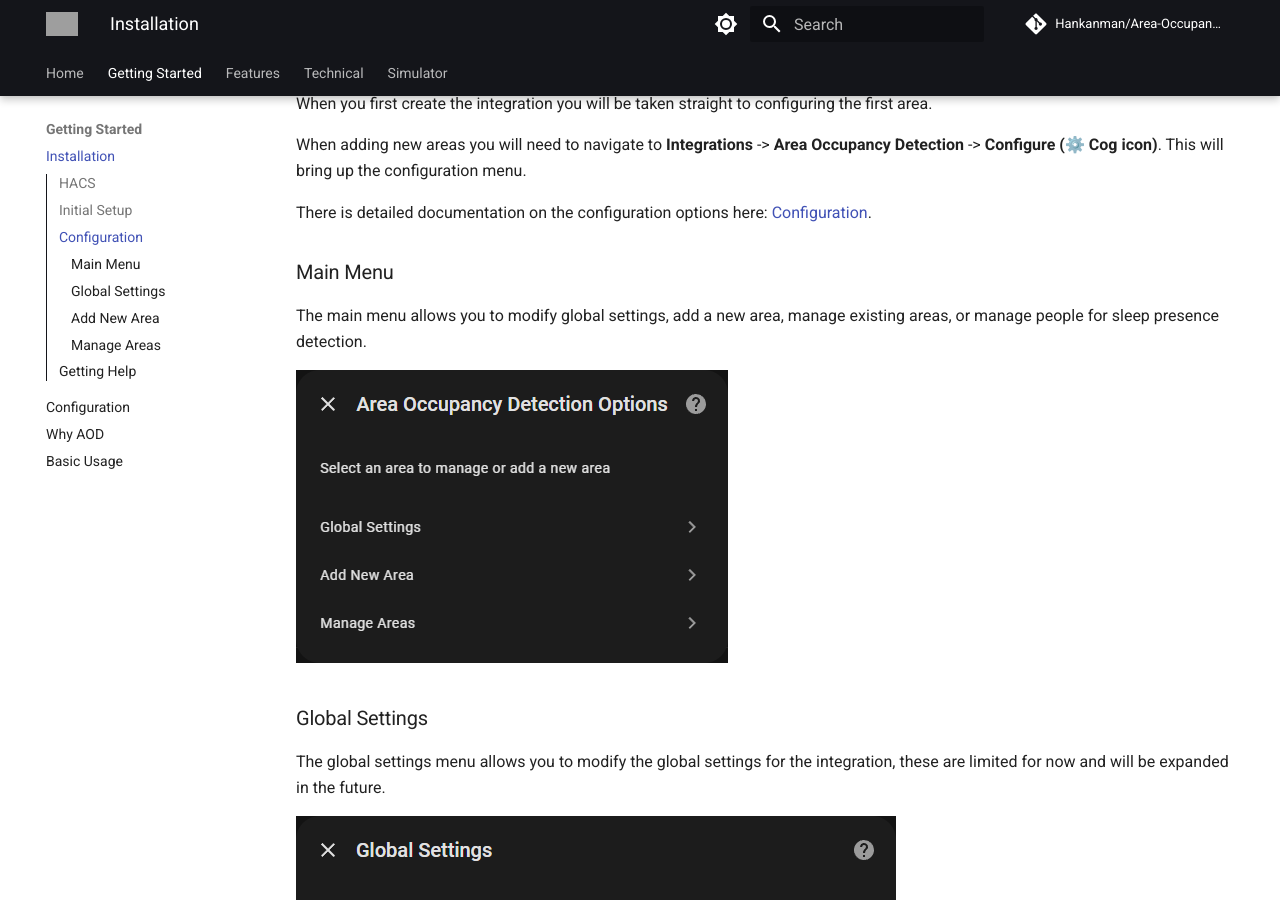
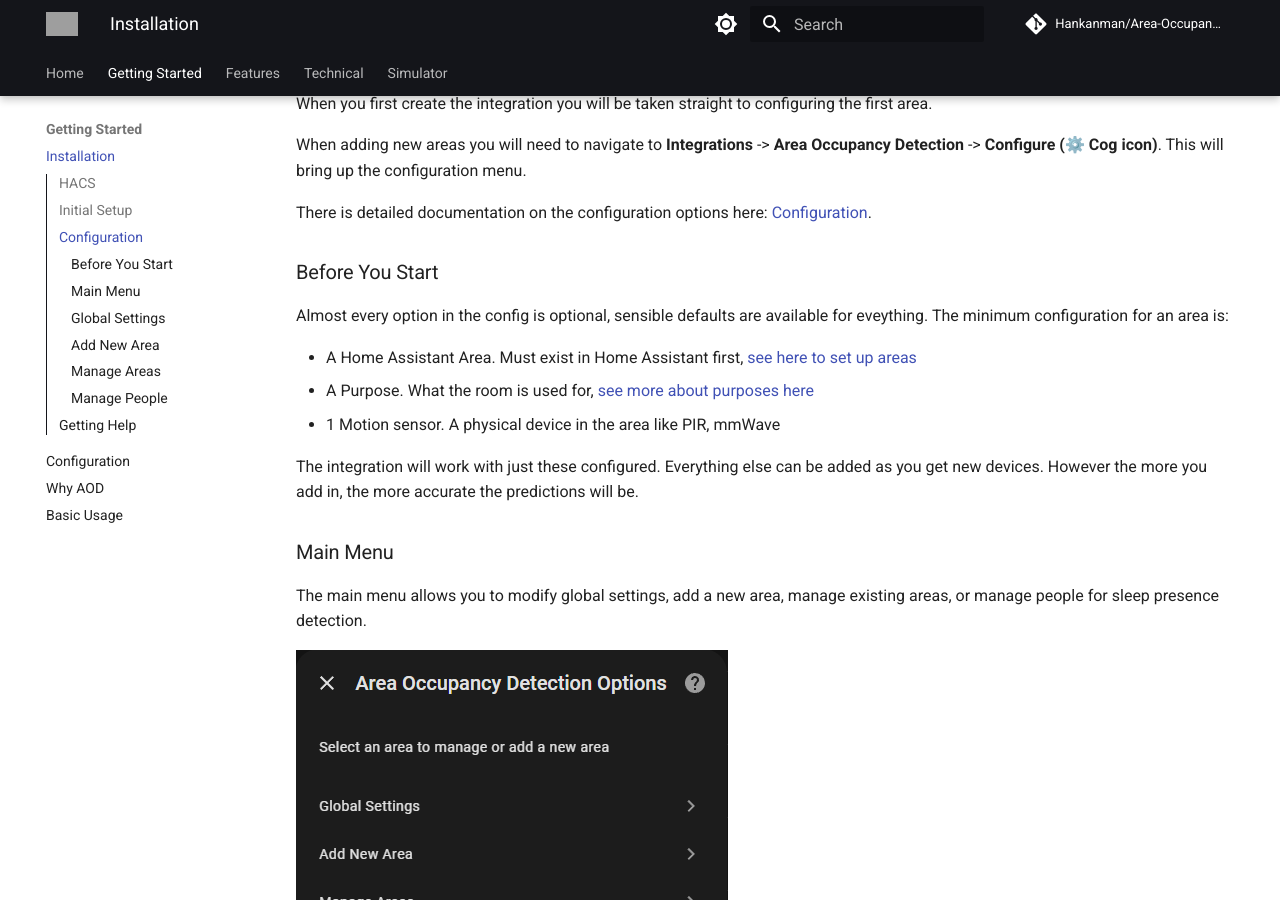
Before and after one commit to Hankanman/Area-Occupancy-Detection, an MkDocs documentation site: the page built from docs/docs/getting-started/installation.md, in a window 1280 px wide and 900 px high, scrolled down 978 px. Built offline with MkDocs 1.6.1 and Material for MkDocs 9.7.7, drawn with Linux system fonts in a browser that asks for light colours; comment, search, counter and statistics services are not loaded; some of the changed text lies outside the part shown; grey boxes are pictures that could not be loaded.

Commit message:
Update documentation and images for Area Occupancy Detection configuration and installation

```diff
--- a/docs/docs/getting-started/installation.md
+++ b/docs/docs/getting-started/installation.md
@@ -31,6 +31,16 @@
 
 There is detailed documentation on the configuration options here: [Configuration](configuration.md).
 
+### Before You Start
+
+Almost every option in the config is optional, sensible defaults are available for eveything. The minimum configuration for an area is:
+
+- A Home Assistant Area. Must exist in Home Assistant first, [see here to set up areas](https://www.home-assistant.io/docs/organizing/areas/)
+- A Purpose. What the room is used for, [see more about purposes here](../features/purpose.md)
+- 1 Motion sensor. A physical device in the area like PIR, mmWave
+
+The integration will work with just these configured. Everything else can be added as you get new devices. However the more you add in, the more accurate the predictions will be.
+
 ### Main Menu
 
 The main menu allows you to modify global settings, add a new area, manage existing areas, or manage people for sleep presence detection.
@@ -57,6 +67,14 @@
 
 ![Manage Area](../images/config_manage_area.png)
 
+### Manage People
+
+The manage people menu allows you to add and configure people associated with your home, they must be set up as people in Home Assistant first so they can be selected in the people picker. Choosing entities for sleep confidence and device tracking (from HA Companion app for example) allows AOD to track sleep for a given area. Choosing an area for a person essentially defines their bedroom.
+
+![Manage People](../images/config_manage_people.png)
+
+![Manage Person](../images/config_manage_person.png)
+
 ## Getting Help
 
 If you encounter issues:
```
Also changed, not shown: docs/docs/getting-started/configuration.md (+10 -0 lines), README.md, docs/docs/images/config_main_menu.png, docs/docs/images/config_manage_people.png (added), docs/docs/images/config_manage_person.png (added), docs/docs/images/exposed_sensors.png (added).
